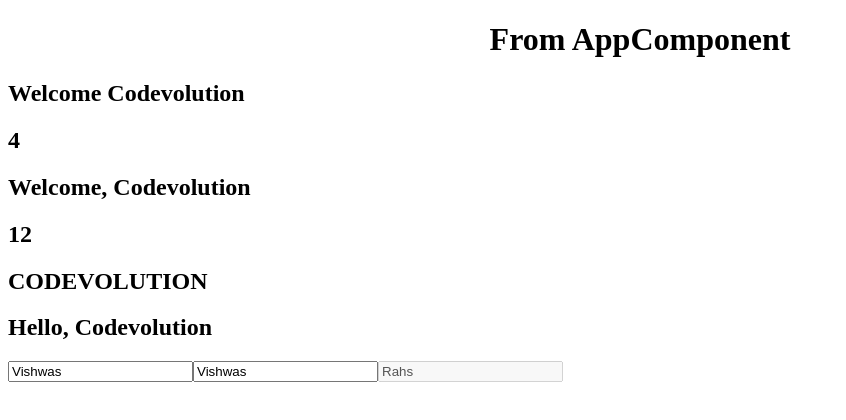
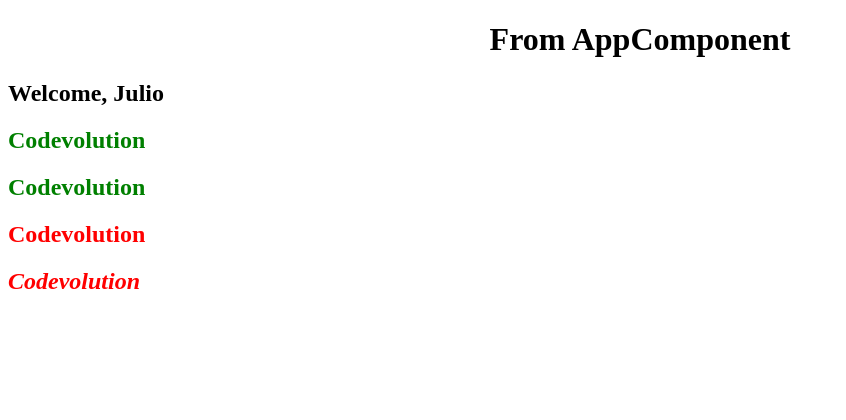
Before and after one commit to cmsjulio/angularCodevolution, an Angular app in the folder hello-world/: page / in a window 1280 px wide. Shown: the top 420 px of the page, without its empty margins (0-846 px from the left). Built offline with nearby package versions, Linux system fonts and the light colour scheme.

Commit message:
CSS class binding

```diff
--- a/hello-world/src/app/app.component.html
+++ b/hello-world/src/app/app.component.html
@@ -5,4 +5,4 @@
 
 </div>
 
-<app-test></app-test>
+<app-test2></app-test2>
--- a/hello-world/src/app/app.module.ts
+++ b/hello-world/src/app/app.module.ts
@@ -4,11 +4,13 @@ import { BrowserModule } from '@angular/platform-browser';
 import { AppRoutingModule } from './app-routing.module';
 import { AppComponent } from './app.component';
 import { TestComponent } from './test/test.component';
+import { Test2Component } from './test2/test2.component';
 
 @NgModule({
   declarations: [
     AppComponent,
-    TestComponent
+    TestComponent,
+    Test2Component
   ],
   imports: [
     BrowserModule,
--- a/hello-world/src/app/test/test.component.ts
+++ b/hello-world/src/app/test/test.component.ts
@@ -45,6 +45,10 @@ import { Component, OnInit } from '@angular/core';
     {{helloUser()}}
   </h2>
 
+  <h2>
+    {{siteUrl}}
+  </h2>
+
   <input [id]="myId" type="text" value="Vishwas">
   <input [disabled]="isDisabled" id={{myId}} type="text" value="Vishwas">
   <input bind-disabled="isDisabled2" id={{myId2}} type="text" value="Rahs">
@@ -74,6 +78,8 @@ export class TestComponent implements OnInit {
 
   public isDisabled2 = true; // bindado de outra forma, com bind-disabled
 
+  public siteUrl = window.location.href;
+
   constructor() { }
 
   ngOnInit(): void {
--- /dev/null
+++ b/hello-world/src/app/test2/test2.component.html
@@ -0,0 +1 @@
+<p>test2 works!</p>
--- /dev/null
+++ b/hello-world/src/app/test2/test2.component.ts
@@ -0,0 +1,48 @@
+import { Component, OnInit } from '@angular/core';
+
+@Component({
+  selector: 'app-test2',
+  template: `
+    <h2>
+      Welcome, {{name}}
+    </h2>
+    <h2 class = "text-success">Codevolution</h2>
+    <h2 [class] = "successClass">Codevolution</h2>
+    <h2 [class.text-danger]="hasError">Codevolution</h2>
+
+    <h2 [ngClass]="messageClasses">Codevolution</h2>
+  `,
+  styles: [`
+    .text-success {
+      color: green;
+    }
+    .text-danger {
+      color: red;
+    }
+    .text-special {
+      font-style: italic;
+    }
+  `]
+})
+export class Test2Component implements OnInit {
+
+  public name = "Julio";
+
+  public successClass = "text-success";
+
+  public hasError = true;
+
+  public isSpecial = true;
+
+  public messageClasses = {
+    "text-success": !this.hasError,
+    "text-danger": this.hasError,
+    "text-special": this.isSpecial
+  }
+
+  constructor() { }
+
+  ngOnInit(): void {
+  }
+
+}
```
Also changed, not shown: hello-world/src/app/test2/test2.component.scss (added), 1 other file (tests, documents, lock files or other folders).
